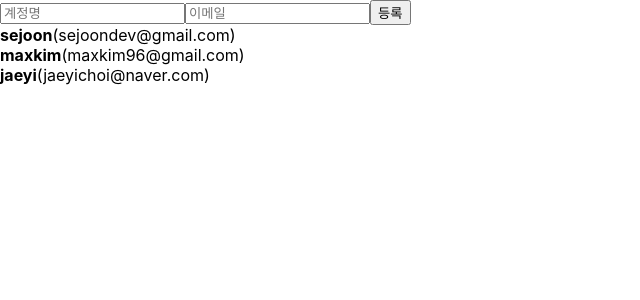
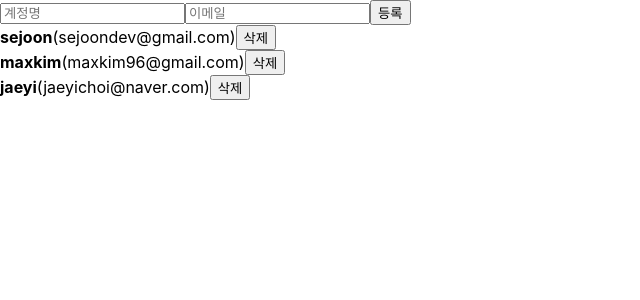
Before and after one commit to sejoonkim/modern_react, a React (Create React App) app: page / in a window 1280 px wide. Shown: the top 300 px of the page, without its empty margins (0-640 px from the left). Built offline with nearby package versions, Linux system fonts and the light colour scheme.

Commit message:
feat: Remove Elements in Array

```diff
--- a/src/App.js
+++ b/src/App.js
@@ -51,6 +51,9 @@
     nextId.current += 1; // 이 값이 바뀐다고, 컴포넌트가 리렌더링 되지 않는다.
   };
 
+  const onRemove = (id) => {
+    setUsers(users.filter((user) => user.id !== id));
+  };
   return (
     <>
       <CreateUser
@@ -59,7 +62,7 @@
         onChange={onChange}
         onCreate={onCreate}
       />
-      <UserList users={users} />
+      <UserList users={users} onRemove={onRemove} />
     </>
   );
 }
--- a/src/UserList.js
+++ b/src/UserList.js
@@ -1,18 +1,20 @@
 import React from "react";
-function User({ user }) {
+function User({ user, onRemove }) {
+  const { username, email, id } = user;
   return (
     <div>
-      <b>{user.username}</b>
-      <span>({user.email})</span>
+      <b>{username}</b>
+      <span>({email})</span>
+      <button onClick={() => onRemove(id)}>삭제</button>
     </div>
   );
 }
 
-function UserList({ users }) {
+function UserList({ users, onRemove }) {
   return (
     <div>
       {users.map((user) => (
-        <User key={user.id} user={user} />
+        <User key={user.id} user={user} onRemove={onRemove} />
       ))}
     </div>
   );
```
Also changed, not shown: 1 other file (tests, documents, lock files or other folders).
